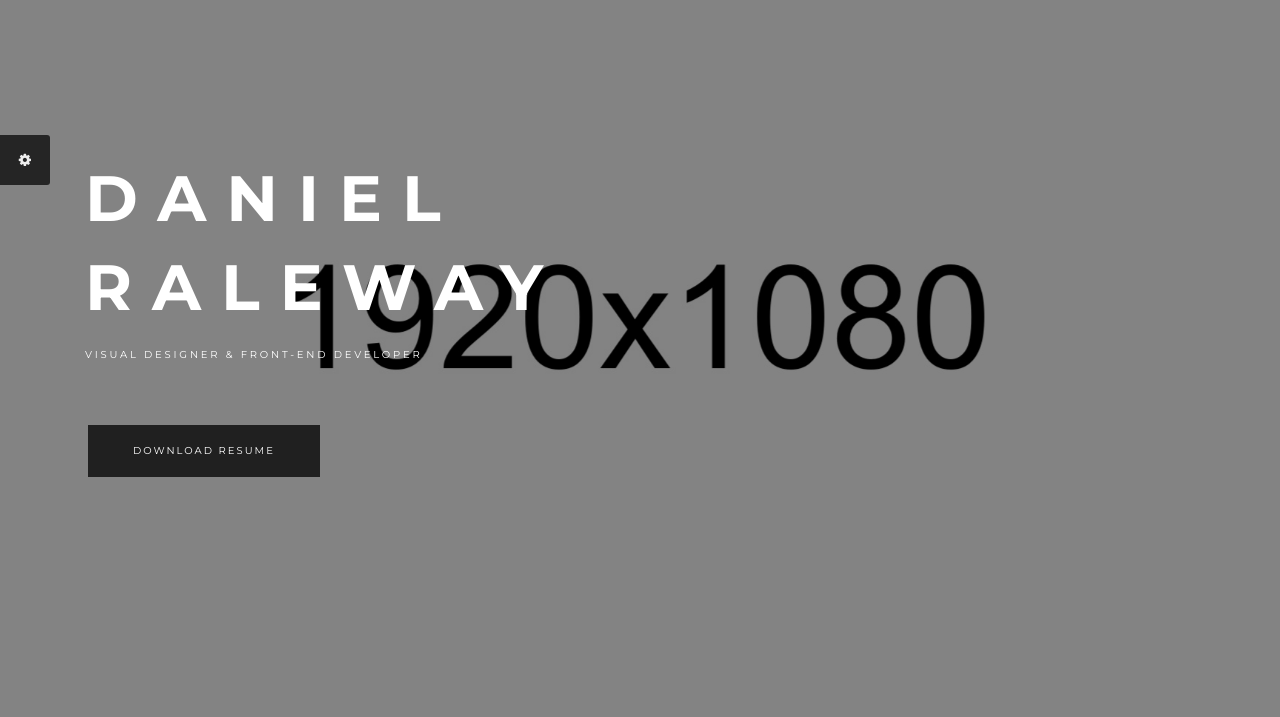
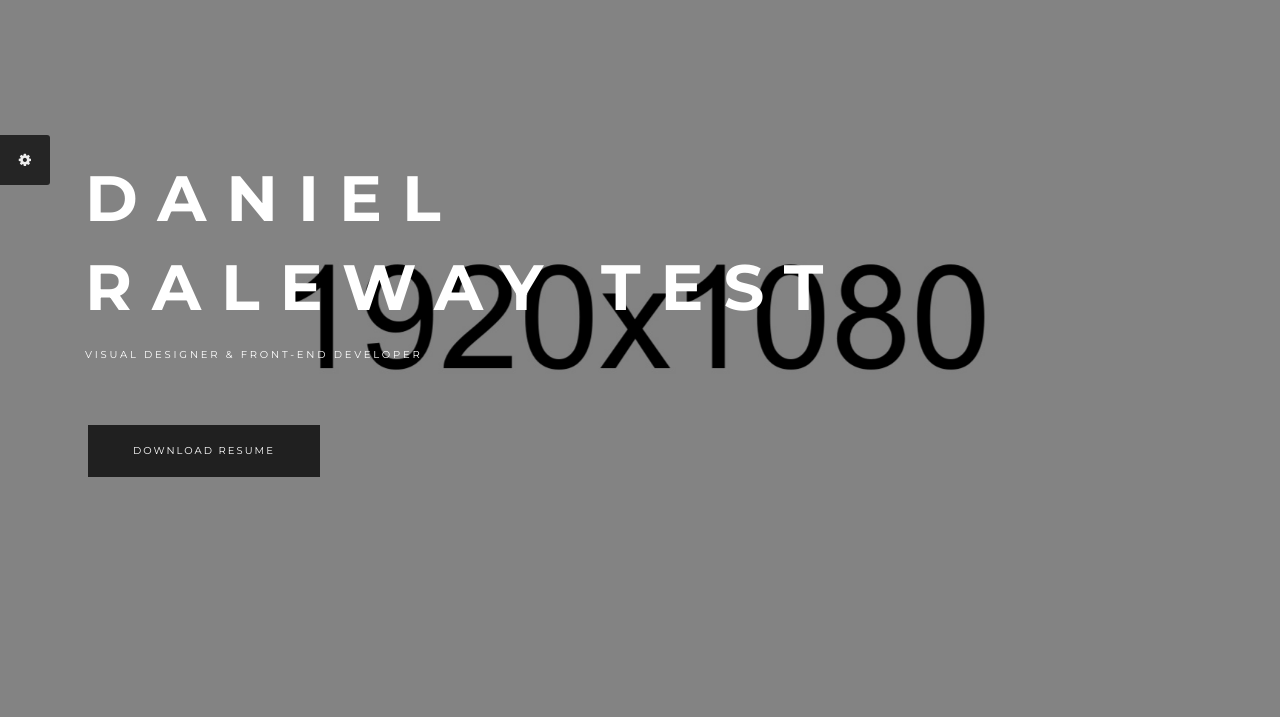
Before and after one commit to schun92/portfolio, a plain HTML site: page index-10.html in a window 1280 px wide. Shown: the part 83-800 px from the top of the page. Drawn offline with nearby package versions, Linux system fonts and the light colour scheme; some packages are replaced by stand-ins of ours.

Commit message:
Update index-10.html

```diff
--- a/index-10.html
+++ b/index-10.html
@@ -91,7 +91,7 @@
 				<div class="container">
 					<div class="row">
 						<div class="col-md-12">
-							<h1 class="h1 m-b-15">Daniel <br/> Raleway</h1>
+							<h1 class="h1 m-b-15">Daniel <br/> Raleway test</h1>
 							<h1 class="h6 m-b-60">Visual designer & Front-end developer</h1>
 							<p><a class="btn btn-brand" href="#"><span>Download resume</span></a></p>
 						</div>
```
